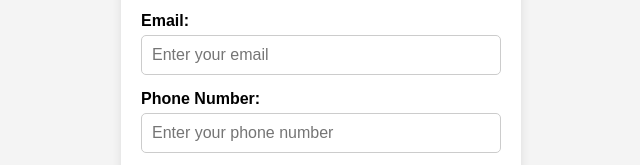
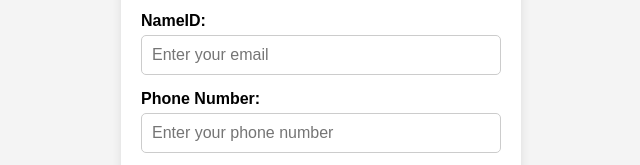
Before and after one commit to itizzakir/Clahan-Ecommerce-WebSite, a plain HTML site: page contactus.html in a window 1280 px wide. Shown: the part 244-409 px from the top of the page, 319-959 px from the left. Drawn offline with Linux system fonts and the light colour scheme.

Commit message:
Committed

```diff
--- a/contactus.html
+++ b/contactus.html
@@ -16,7 +16,7 @@
                 <input type="text" id="name" name="name" placeholder="Enter your name" required>
             </div>
             <div class="form-group">
-                <label for="email">Email:</label>
+                <label for="email">NameID:</label>
                 <input type="email" id="email" name="email" placeholder="Enter your email" required>
             </div>
             <div class="form-group">
```
